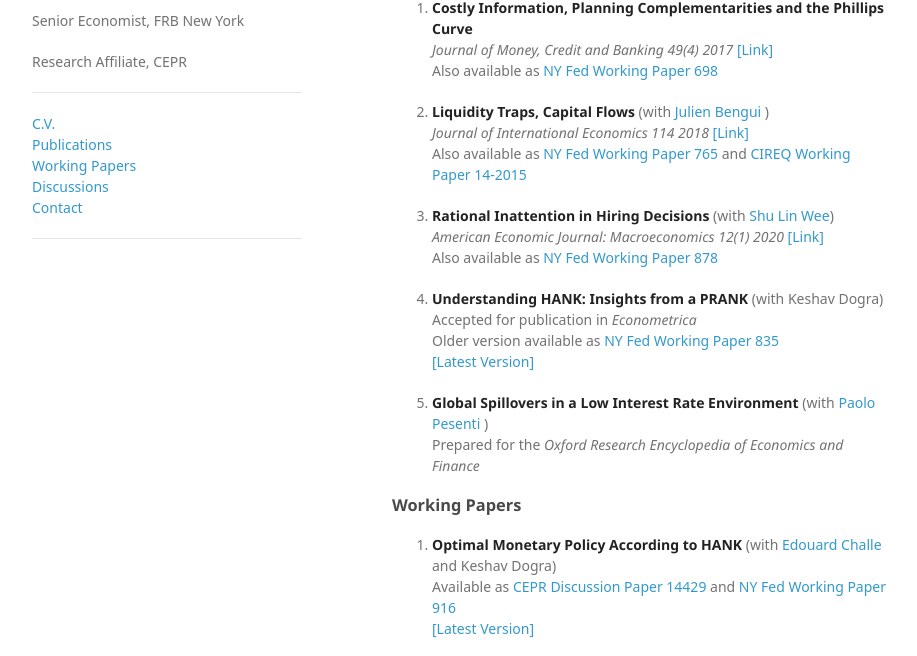
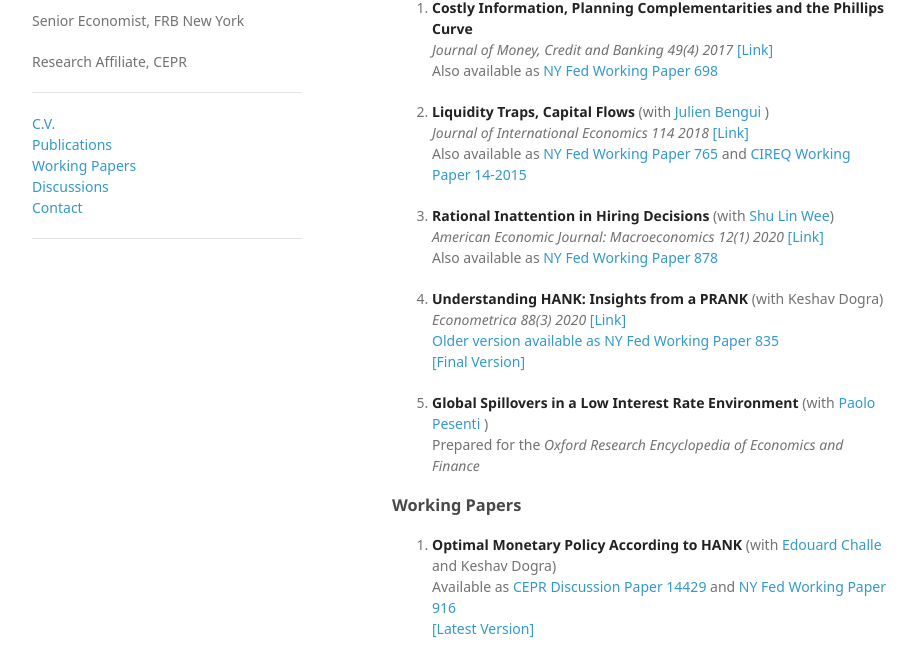
Before and after one commit to sushantacharya/sushantacharya.github.io, a plain HTML site: page index.html in a window 1280 px wide. Shown: the part 99-755 px from the top of the page, without its empty margins (178-1095 px from the left). Drawn offline with Linux system fonts and the light colour scheme; a web font is replaced by a local one.

Commit message:
Update index.html

```diff
--- a/index.html
+++ b/index.html
@@ -51,7 +51,7 @@
 <ol>
 <li>
 <p><strong>Costly Information, Planning Complementarities and the Phillips Curve</strong><br>
-<em>Journal of Money, Credit and Banking 49(4) 2017</em> <a href="http://onlinelibrary.wiley.com/doi/10.1111/jmcb.12399/abstract">[Link]</a><br>
+<em>Journal of Money, Credit and Banking 49(4) 2017</em> <a href="http://onlinelibrary.wiley.com/doi/10.1111/jmcb.12399/abstract"> [Link]</a><br>
 Also available as <a href="https://www.newyorkfed.org/medialibrary/media/research/staff_reports/sr698.pdf">NY Fed Working Paper 698</a><br></p></li>
 <li>
 <p><strong>Liquidity Traps, Capital Flows</strong> (with <a href="https://www.webdepot.umontreal.ca/Usagers/benguij/MonDepotPublic/">Julien Bengui</a> )<br>
@@ -63,9 +63,9 @@ Also available as <a href="https://www.newyorkfed.org/medialibrary/media/researc
 <em>American Economic Journal: Macroeconomics 12(1) 2020</em> <a href="https://www.aeaweb.org/articles?id=10.1257/mac.20180390">[Link]</a><br>
 Also available as <a href="https://www.newyorkfed.org/medialibrary/media/research/staff_reports/sr878.pdf">NY Fed Working Paper 878</a><br></p></li>
 <li><p><strong>Understanding HANK: Insights from a PRANK</strong> (with Keshav Dogra)<br>
-  Accepted for publication in <em>Econometrica</em><br>
+  <em>Econometrica 88(3) 2020</em> <a href="https://doi.org/10.3982/ECTA16409">[Link]<br>
 Older version available as <a href="https://www.newyorkfed.org/medialibrary/media/research/staff_reports/sr835.pdf">NY Fed Working Paper 835</a><br>
-<a href="https://sushantacharya.github.io/sushantacharya.github.io/pdfs/prank.pdf">[Latest Version]</a></p></li>
+<a href="https://sushantacharya.github.io/sushantacharya.github.io/pdfs/prank.pdf">[Final Version]</a></p></li>
 <li>
   <p><strong>Global Spillovers in a Low Interest Rate Environment</strong> (with <a href="https://www.newyorkfed.org/research/economists/pesenti">Paolo Pesenti</a> )<br>
     Prepared for the <em>Oxford Research Encyclopedia of Economics and Finance</em></p></li>
```
